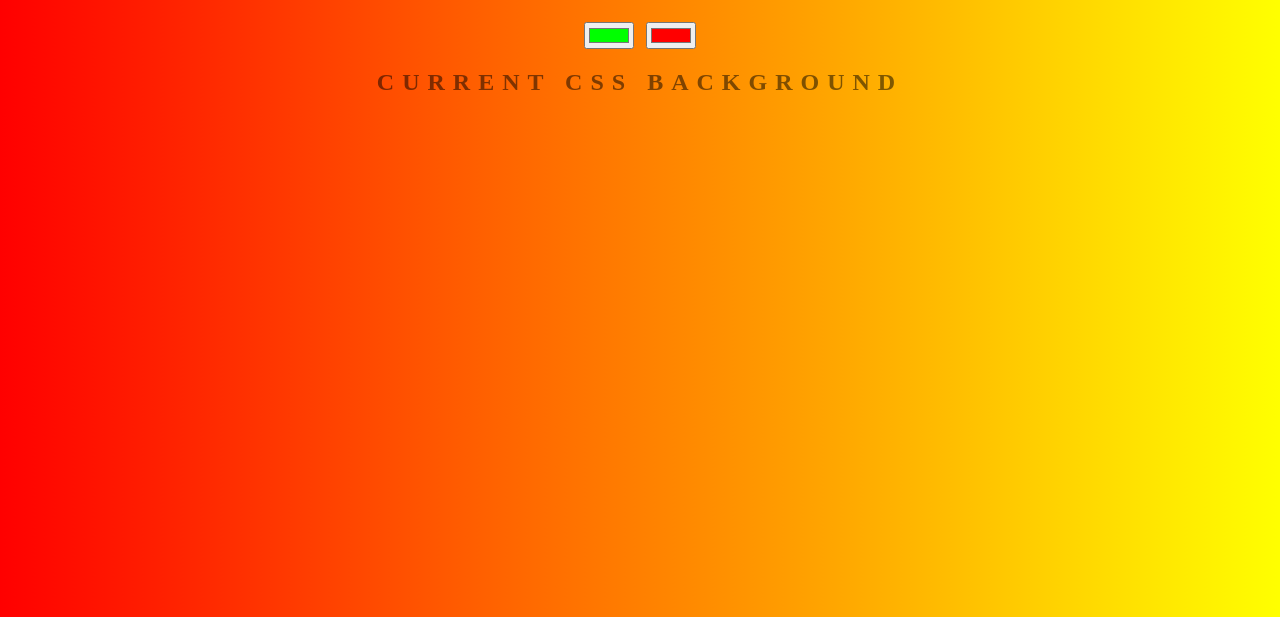
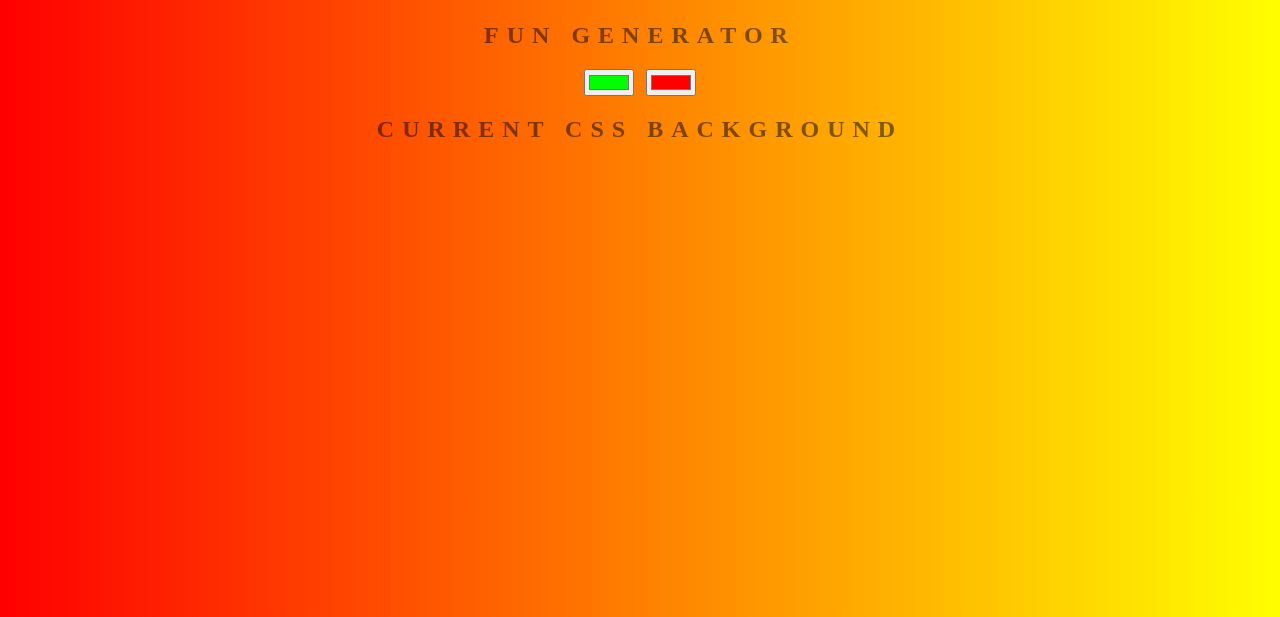
Before and after one commit to Oblivion001/background-generator, a plain HTML site: page index.html in a window 1280 px wide. Shown: the part 183-800 px from the top of the page. Drawn offline with Linux system fonts and the light colour scheme.

Commit message:
adding an h2 tag

```diff
--- a/index.html
+++ b/index.html
@@ -6,6 +6,7 @@
 </head>
 <body id="gradient">
 	<h1>Background Generator</h1>
+	<h2>Fun Generator</h2>
 	<input class="color1" type="color" name="color1" value="#00ff00">
 	<input class="color2" type="color" name="color2" value="#ff0000">
 	<h2>Current CSS Background</h2>
```
